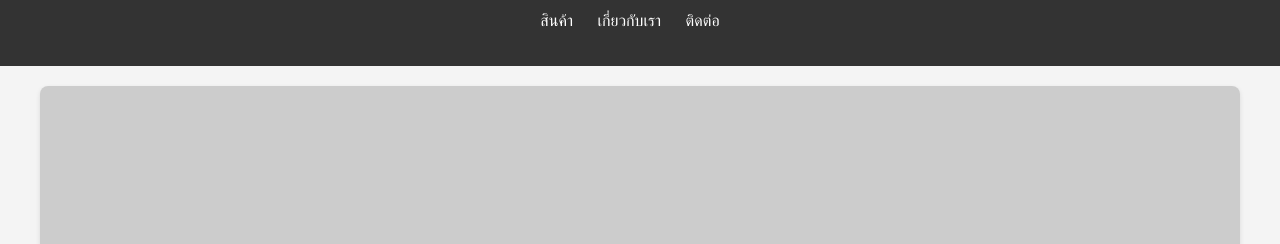
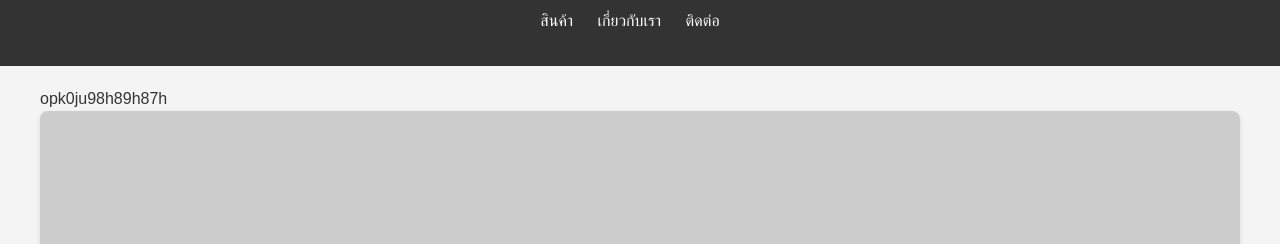
Before and after one commit to MiYaMura-lnw/simple-portfolio, a plain HTML site: page index.html in a window 1280 px wide. Shown: the part 75-319 px from the top of the page. Drawn offline with Linux system fonts and the light colour scheme; placeholder pictures from the web are drawn by us.

Commit message:
Update index.html

```diff
--- a/index.html
+++ b/index.html
@@ -19,6 +19,7 @@
     </header>
 
     <main>
+        opk0ju98h89h87h
         <section id="hero">
             <div class="hero-content">
                 <h2>ยกระดับประสบการณ์คอมพิวเตอร์ของคุณ</h2>
```
